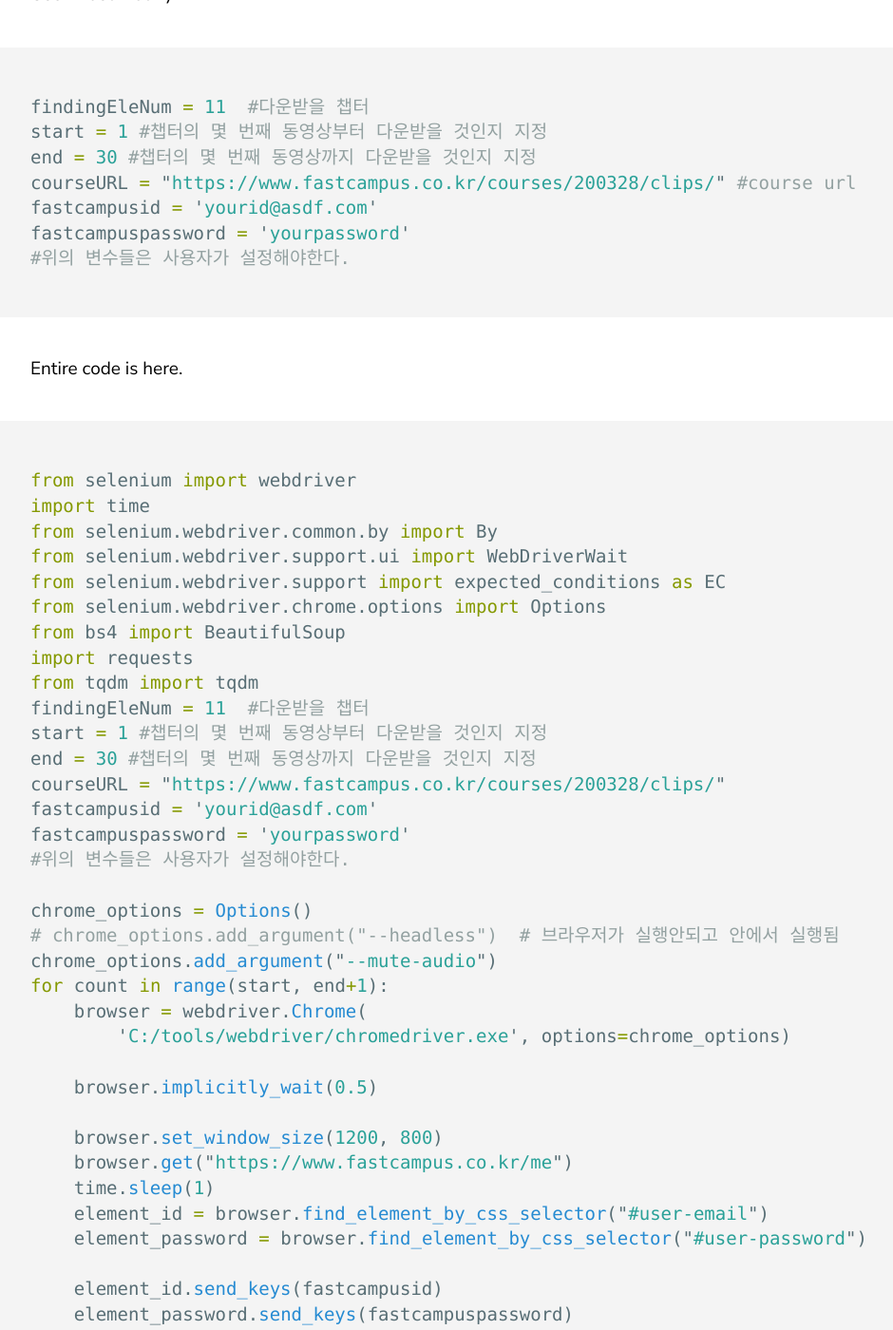
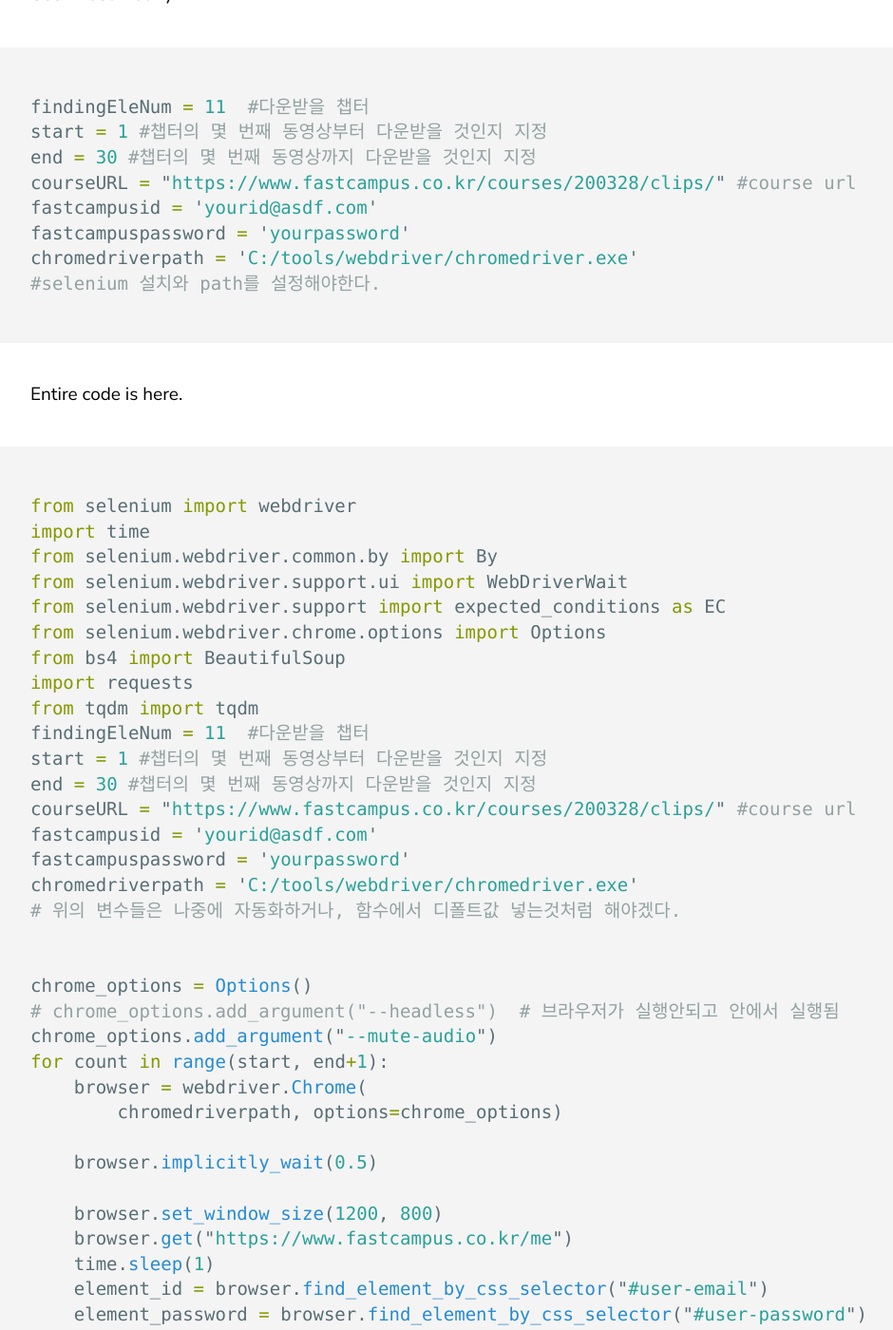
Before and after one commit to SUNGJAEBAE/sungjaebae.github.io, a Jekyll site: the page built from _posts/2020-06-22-4.markdown, in a window 1280 px wide and 1400 px high, scrolled down 753 px. Shown: the whole window at 95% size, without its empty margins (68-1008 px from the left). Built offline with Jekyll 4.4.1, drawn with Linux system fonts in a browser that asks for light colours.

Commit message:
driverpath

````diff
--- a/_posts/2020-06-22-4.markdown
+++ b/_posts/2020-06-22-4.markdown
@@ -22,7 +22,8 @@ end = 30 #챕터의 몇 번째 동영상까지 다운받을 것인지 지정
 courseURL = "https://www.fastcampus.co.kr/courses/200328/clips/" #course url
 fastcampusid = 'yourid@asdf.com'
 fastcampuspassword = 'yourpassword'
-#위의 변수들은 사용자가 설정해야한다.
+chromedriverpath = 'C:/tools/webdriver/chromedriver.exe'
+#selenium 설치와 path를 설정해야한다.
 ```
 
 Entire code is here.
@@ -40,17 +41,19 @@ from tqdm import tqdm
 findingEleNum = 11  #다운받을 챕터
 start = 1 #챕터의 몇 번째 동영상부터 다운받을 것인지 지정
 end = 30 #챕터의 몇 번째 동영상까지 다운받을 것인지 지정
-courseURL = "https://www.fastcampus.co.kr/courses/200328/clips/"
+courseURL = "https://www.fastcampus.co.kr/courses/200328/clips/" #course url
 fastcampusid = 'yourid@asdf.com'
 fastcampuspassword = 'yourpassword'
-#위의 변수들은 사용자가 설정해야한다.
+chromedriverpath = 'C:/tools/webdriver/chromedriver.exe'
+# 위의 변수들은 나중에 자동화하거나, 함수에서 디폴트값 넣는것처럼 해야겠다.
+
 
 chrome_options = Options()
 # chrome_options.add_argument("--headless")  # 브라우저가 실행안되고 안에서 실행됨
 chrome_options.add_argument("--mute-audio")
 for count in range(start, end+1):
     browser = webdriver.Chrome(
-        'C:/tools/webdriver/chromedriver.exe', options=chrome_options)
+        chromedriverpath, options=chrome_options)
 
     browser.implicitly_wait(0.5)
 
````
